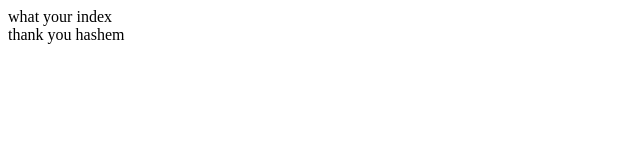
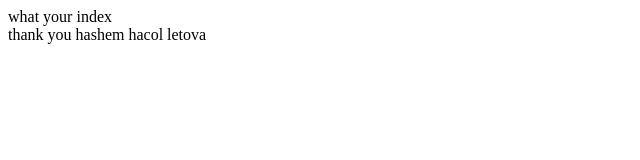
Before and after one commit to nechamabGit/branc2, a plain HTML site: page index.html in a window 1280 px wide. Shown: the full height of the page, 0-640 px from the left. Drawn offline with Linux system fonts and the light colour scheme.

Commit message:
add to file index

```diff
--- a/index.html
+++ b/index.html
@@ -7,6 +7,8 @@
 </head>
 <body>
     <div> what your index</div>
-    <h>thank you hashem</h>
+    <h>thank you hashem </h>
+    <h>hacol letova</h>
+
 </body>
 </html>
```
